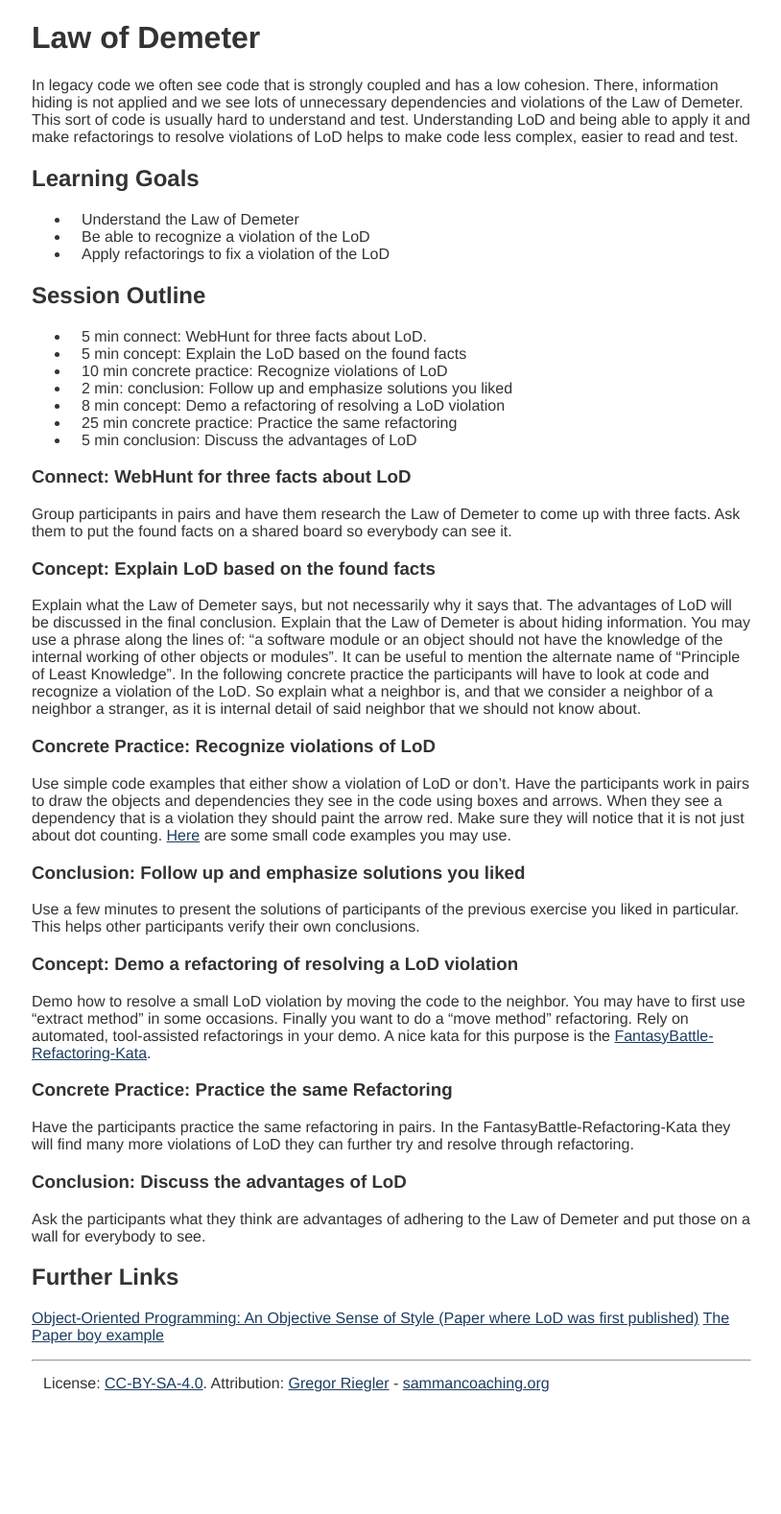
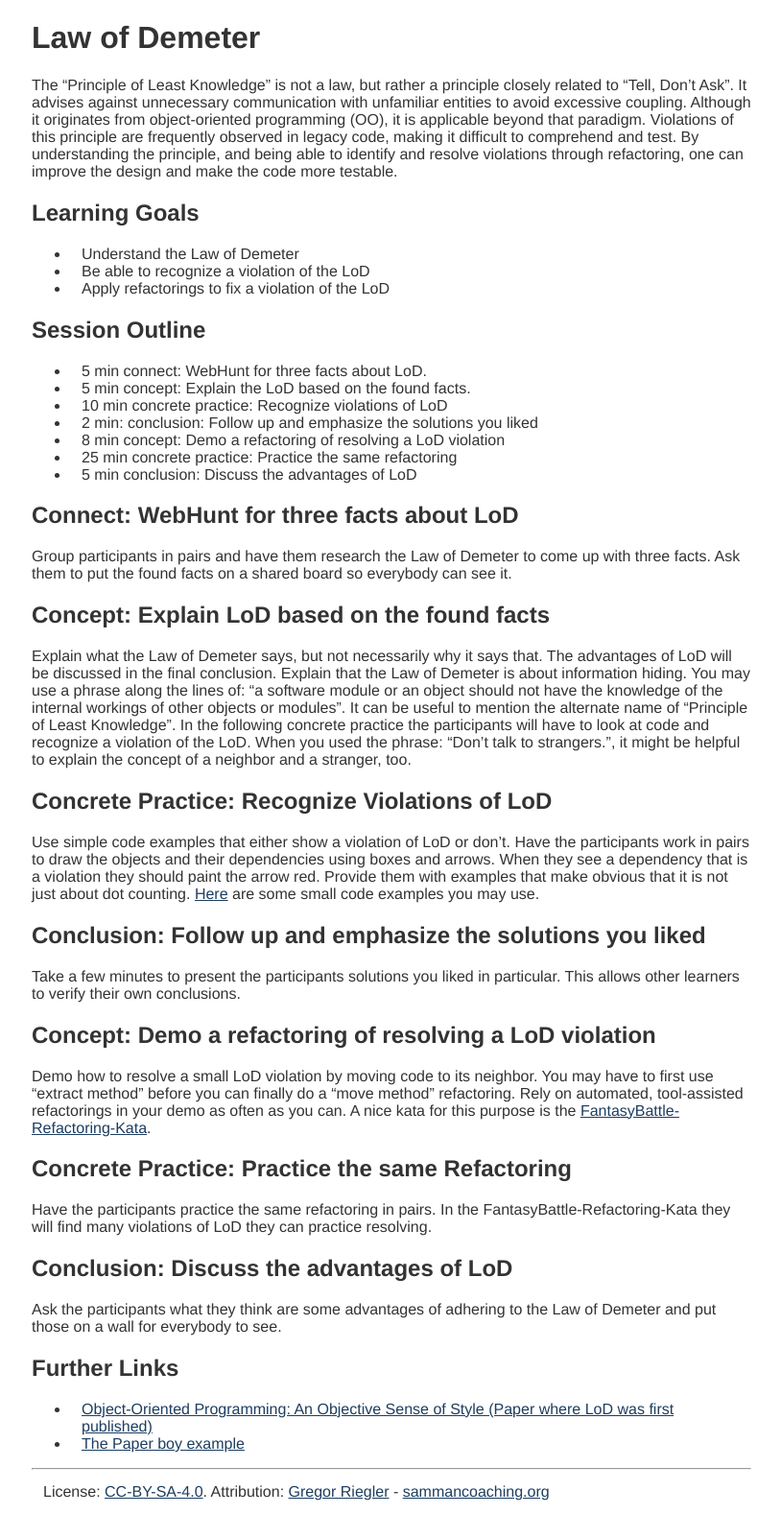
Before and after one commit to sammancoaching/website, a Jekyll site: the page built from _learning_hours/testable_design/law_of_demeter.md, in a window 1280 px wide. Shown: the whole page at 96% size, without its empty margins (232-1046 px from the left). Built offline with Jekyll 4.4.1, drawn with Linux system fonts in a browser that asks for light colours; before the commit the page ends 1465 px from its top, so only the background shows below that.

Commit message:
Improvements for the LoD Learning Hour

```diff
--- a/_learning_hours/testable_design/law_of_demeter.md
+++ b/_learning_hours/testable_design/law_of_demeter.md
@@ -9,10 +9,11 @@ author: gregorriegler
 
 # Law of Demeter
 
-In legacy code we often see code that is strongly coupled and has a low cohesion.
-There, information hiding is not applied and we see lots of unnecessary dependencies and violations of the Law of Demeter.
-This sort of code is usually hard to understand and test.
-Understanding LoD and being able to apply it and make refactorings to resolve violations of LoD helps to make code less complex, easier to read and test.
+The "Principle of Least Knowledge" is not a law, but rather a principle closely related to "Tell, Don't Ask".
+It advises against unnecessary communication with unfamiliar entities to avoid excessive coupling.
+Although it originates from object-oriented programming (OO), it is applicable beyond that paradigm.
+Violations of this principle are frequently observed in legacy code, making it difficult to comprehend and test.
+By understanding the principle, and being able to identify and resolve violations through refactoring, one can improve the design and make the code more testable.
 
 ## Learning Goals
 
@@ -23,51 +24,56 @@ Understanding LoD and being able to apply it and make refactorings to resolve vi
 ## Session Outline
 
 * 5 min connect: WebHunt for three facts about LoD.
-* 5 min concept: Explain the LoD based on the found facts
+* 5 min concept: Explain the LoD based on the found facts.
 * 10 min concrete practice: Recognize violations of LoD
-* 2 min: conclusion: Follow up and emphasize solutions you liked
+* 2 min: conclusion: Follow up and emphasize the solutions you liked
 * 8 min concept: Demo a refactoring of resolving a LoD violation
 * 25 min concrete practice: Practice the same refactoring
 * 5 min conclusion: Discuss the advantages of LoD
 
-### Connect: WebHunt for three facts about LoD
+## Connect: WebHunt for three facts about LoD
 
 Group participants in pairs and have them research the Law of Demeter to come up with three facts.
 Ask them to put the found facts on a shared board so everybody can see it.
 
-### Concept: Explain LoD based on the found facts
+## Concept: Explain LoD based on the found facts
 
-Explain what the Law of Demeter says, but not necessarily why it says that. The advantages of LoD will be discussed in the final conclusion.
-Explain that the Law of Demeter is about hiding information.
-You may use a phrase along the lines of: "a software module or an object should not have the knowledge of the internal working of other objects or modules".
+Explain what the Law of Demeter says, but not necessarily why it says that.
+The advantages of LoD will be discussed in the final conclusion.
+Explain that the Law of Demeter is about information hiding.
+You may use a phrase along the lines of: "a software module or an object should not have the knowledge of the internal workings of other objects or modules".
 It can be useful to mention the alternate name of "Principle of Least Knowledge".
 In the following concrete practice the participants will have to look at code and recognize a violation of the LoD.
-So explain what a neighbor is, and that we consider a neighbor of a neighbor a stranger, as it is internal detail of said neighbor that we should not know about.
+When you used the phrase: "Don't talk to strangers.", it might be helpful to explain the concept of a neighbor and a stranger, too.
 
-### Concrete Practice: Recognize violations of LoD
+## Concrete Practice: Recognize Violations of LoD
 
-Use simple code examples that either show a violation of LoD or don't. Have the participants work in pairs to draw the objects and dependencies they see in the code using boxes and arrows. When they see a dependency that is a violation they should paint the arrow red. Make sure they will notice that it is not just about dot counting. [Here](https://github.com/gregorriegler/law-of-demeter-examples) are some small code examples you may use.
+Use simple code examples that either show a violation of LoD or don't. Have the participants work in pairs to draw the objects and their dependencies using boxes and arrows.
+When they see a dependency that is a violation they should paint the arrow red.
+Provide them with examples that make obvious that it is not just about dot counting.
+[Here](https://github.com/gregorriegler/law-of-demeter-examples) are some small code examples you may use.
 
-### Conclusion: Follow up and emphasize solutions you liked
+## Conclusion: Follow up and emphasize the solutions you liked
 
-Use a few minutes to present the solutions of participants of the previous exercise you liked in particular. This helps other participants verify their own conclusions.
+Take a few minutes to present the participants solutions you liked in particular.
+This allows other learners to verify their own conclusions.
 
-### Concept: Demo a refactoring of resolving a LoD violation
+## Concept: Demo a refactoring of resolving a LoD violation
 
-Demo how to resolve a small LoD violation by moving the code to the neighbor. You may have to first use "extract method" in some occasions. Finally you want to do a "move method" refactoring.
-Rely on automated, tool-assisted refactorings in your demo.
+Demo how to resolve a small LoD violation by moving code to its neighbor.
+You may have to first use "extract method" before you can finally do a "move method" refactoring.
+Rely on automated, tool-assisted refactorings in your demo as often as you can.
 A nice kata for this purpose is the [FantasyBattle-Refactoring-Kata](https://github.com/Neppord/FantasyBattle-Refactoring-Kata).
 
-### Concrete Practice: Practice the same Refactoring
+## Concrete Practice: Practice the same Refactoring
 
-Have the participants practice the same refactoring in pairs. In the FantasyBattle-Refactoring-Kata they will find many more violations of LoD they can further try and resolve through refactoring.
+Have the participants practice the same refactoring in pairs. In the FantasyBattle-Refactoring-Kata they will find many violations of LoD they can practice resolving.
 
-### Conclusion: Discuss the advantages of LoD
+## Conclusion: Discuss the advantages of LoD
 
-Ask the participants what they think are advantages of adhering to the Law of Demeter and put those on a wall for everybody to see.
-
+Ask the participants what they think are some advantages of adhering to the Law of Demeter and put those on a wall for everybody to see.
 
 ## Further Links
 
-[Object-Oriented Programming: An Objective Sense of Style (Paper where LoD was first published)](https://www2.ccs.neu.edu/research/demeter/papers/law-of-demeter/oopsla88-law-of-demeter.pdf)
-[The Paper boy example](https://www2.ccs.neu.edu/research/demeter/demeter-method/LawOfDemeter/paper-boy/)
+- [Object-Oriented Programming: An Objective Sense of Style (Paper where LoD was first published)](https://www2.ccs.neu.edu/research/demeter/papers/law-of-demeter/oopsla88-law-of-demeter.pdf)
+- [The Paper boy example](https://www2.ccs.neu.edu/research/demeter/demeter-method/LawOfDemeter/paper-boy/)
```
